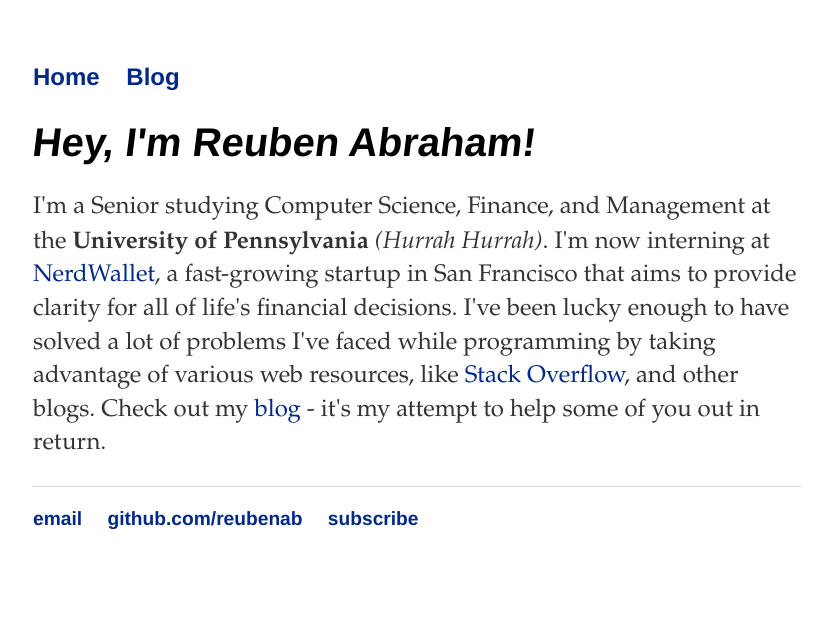
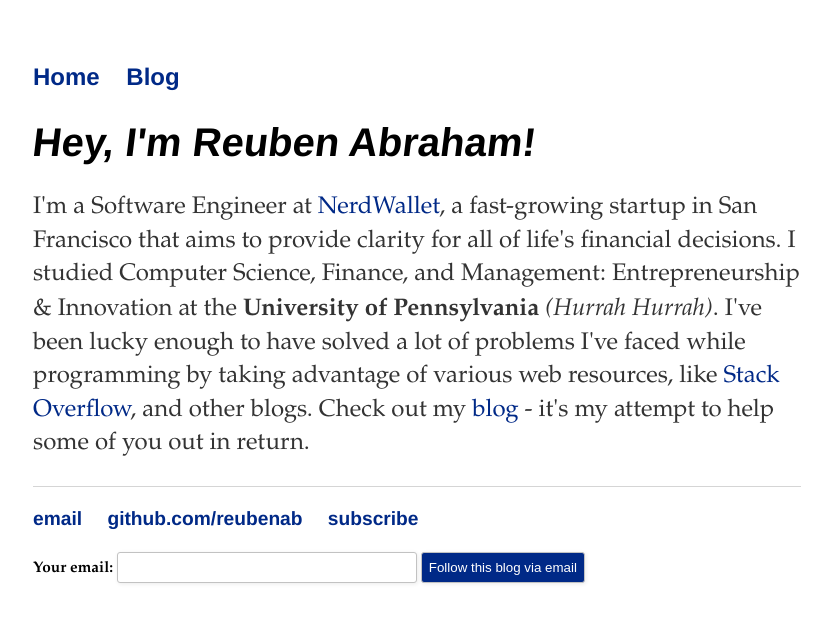
Before and after one commit to reubenab/reubenab.github.io, a Jekyll site: the page built from index.html, in a window 1280 px wide. Shown: the top 622 px of the page, without its empty margins (223-1055 px from the left). Built offline with Jekyll 4.4.1, drawn with Linux system fonts in a browser that asks for light colours.

Commit message:
Minor changes as restarting blog writing

```diff
--- a/_layouts/default.html
+++ b/_layouts/default.html
@@ -19,10 +19,20 @@
         </div><!-- /.container -->
         <footer>
             <ul>
-                <li><a href="mailto:reubenab@wharton.upenn.edu">email</a></li>
+                <li><a href="mailto:reuben.abraham94@gmail.com">email</a></li>
                 <li><a href="https://github.com/reubenab">github.com/reubenab</a></li>
                 <li><a href="/blog/atom.xml">subscribe</a></li>
             </ul>
+            <div class="email-subscribe-form">
+                <form method='post' action='https://blogtrottr.com'>
+                    <div>
+                        Your email: <input type='text' name='btr_email' class="email-input"/>
+                        <input type='hidden' name='btr_url' value='https://reubenab.github.io' />
+                        <input type='hidden' name='schedule_type' value='0' />
+                        <input type='submit' value='Follow this blog via email' />
+                    </div>
+                </form>
+            </div>
         </footer>
     </body>
 </html>
--- a/blog/atom.xml
+++ b/blog/atom.xml
@@ -19,7 +19,7 @@
             <title>{{ post.title }}</title>
             <link href="http://reubenab.github.io{{ post.url }}"/>
             <updated>{{ post.date | date_to_xmlschema }}</updated>
-            <id>http://reubenab.github.io/{{ post.id }}</id>
+            <id>http://reubenab.github.io{{ post.id }}</id>
             <content type="html">{{ post.content | xml_escape }}</content>
         </entry>
     {% endfor %}
--- a/css/main.css
+++ b/css/main.css
@@ -61,6 +61,37 @@
     margin: 0 0 10px 0;
 }
 
+form {
+    font-size: 1.2em;
+    font-family: "Palatino Linotype", "Book Antiqua", Palatino, serif;
+    font-weight: bold;
+    display: block;
+    width: 600px;
+}
+
+input {
+    box-sizing: border-box;
+    -webkit-box-sizing: border-box;
+    -moz-box-sizing: border-box;
+    border: 1px solid #C2C2C2;
+    box-shadow: 1px 1px 4px #EBEBEB;
+    -moz-box-shadow: 1px 1px 4px #EBEBEB;
+    -webkit-box-shadow: 1px 1px 4px #EBEBEB;
+    border-radius: 3px;
+    -webkit-border-radius: 3px;
+    -moz-border-radius: 3px;
+    padding: 7px;
+    outline: none;
+}
+
+input:focus {
+    border: 0.5 px solid #002987;
+}
+
+input[type="submit"]:hover {
+    cursor: pointer;
+}
+
 code {
     white-space: pre-wrap;
     white-space: -moz-pre-wrap;
@@ -75,3 +106,22 @@
     padding-right: 0.2em;
     padding-left: 0.2em;
 }
+
+.email-subscribe-form label {
+    display: block;
+}
+
+.email-subscribe-form div {
+    display: inline-block;
+}
+
+.email-subscribe-form input[type="submit"] {
+    display: inline-block;
+    background-color: #002987;
+    color: #FFFFFF;
+}
+
+.email-input {
+    width: 300px;
+    display: inline-block;
+}
--- a/index.html
+++ b/index.html
@@ -4,5 +4,5 @@
 ---
 <div class="blurb">
     <h1>Hey, I'm Reuben Abraham!</h1>
-    <p>I'm a Senior studying Computer Science, Finance, and Management at the <b>University of Pennsylvania</b> <em>(Hurrah Hurrah)</em>. I'm now interning at <a href="https://www.nerdwallet.com/">NerdWallet</a>, a fast-growing startup in San Francisco that aims to provide clarity for all of life's financial decisions. I've been lucky enough to have solved a lot of problems I've faced while programming by taking advantage of various web resources, like <a href="http://stackoverflow.com">Stack Overflow</a>, and other blogs. Check out my <a href="/blog">blog</a> - it's my attempt to help some of you out in return.
+    <p>I'm a Software Engineer at <a href="https://www.nerdwallet.com/">NerdWallet</a>, a fast-growing startup in San Francisco that aims to provide clarity for all of life's financial decisions. I studied Computer Science, Finance, and Management: Entrepreneurship & Innovation at the <b>University of Pennsylvania</b> <em>(Hurrah Hurrah)</em>. I've been lucky enough to have solved a lot of problems I've faced while programming by taking advantage of various web resources, like <a href="http://stackoverflow.com">Stack Overflow</a>, and other blogs. Check out my <a href="/blog">blog</a> - it's my attempt to help some of you out in return.
 </div><!-- /.blurb -->
```
Also changed, not shown: Gemfile.lock (added), 1 other file.
